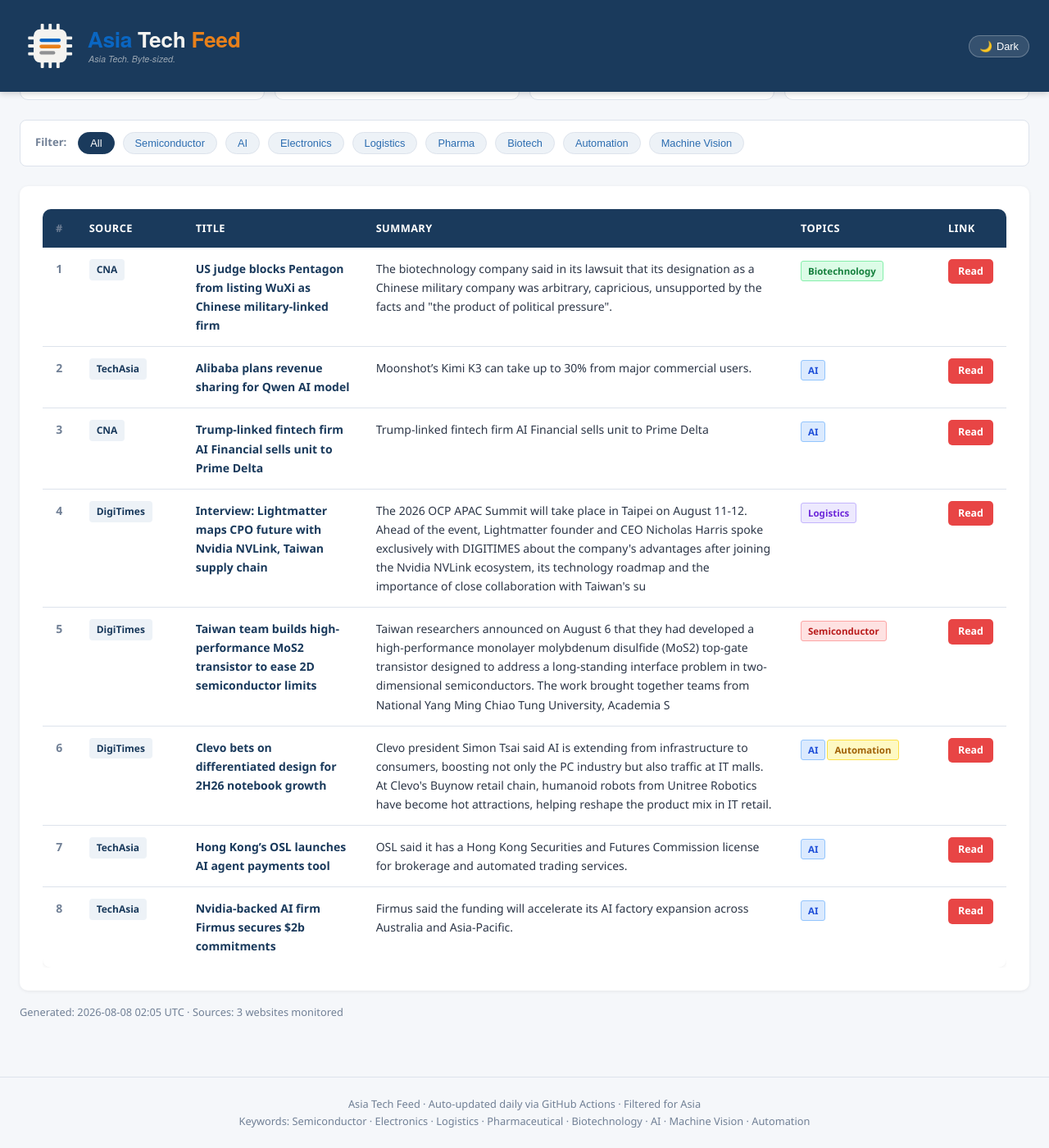
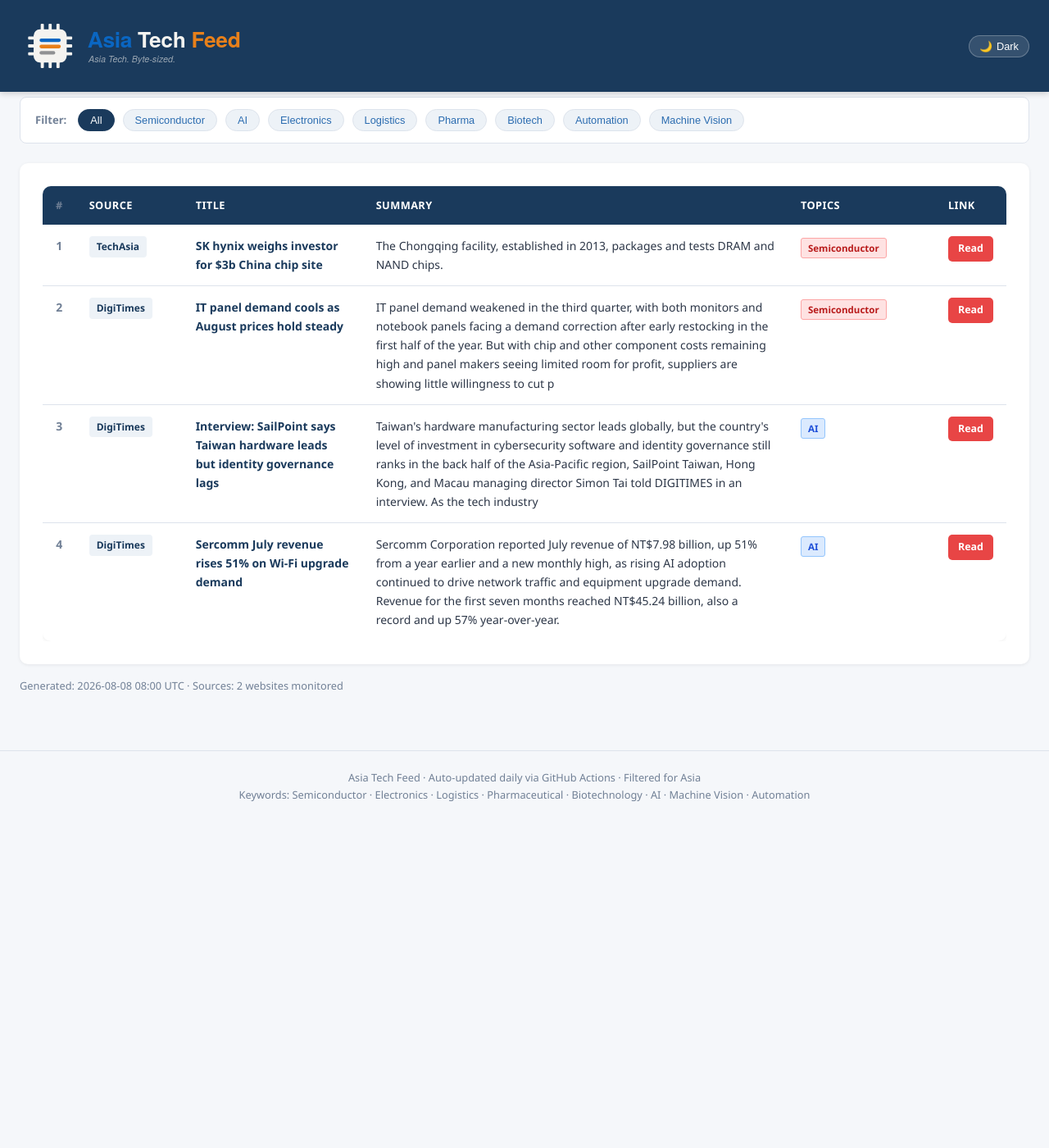
Before and after one commit to asiatechfeed/Asia-Tech-Feed, a Jekyll site: the page built from _posts/2026-08-08-asia-tech-news-digest.md, in a window 1280 px wide and 1400 px high, scrolled down 603 px. Shown: the whole window at 82% size. Built offline with Jekyll 4.4.1, drawn with Linux system fonts in a browser that asks for light colours; a script that is not in the unit is left out; after the commit the page ends 1605 px from its top, so only the background shows below that; some of the changed text lies outside the part shown.

Commit message:
📰 News digest 2026-08-08 (4 articles)

```diff
--- a/_data/seen_urls.json
+++ b/_data/seen_urls.json
@@ -194,5 +194,9 @@
   "1a157d515b": "2026-08-08",
   "4414e6f883": "2026-08-08",
   "e36162072f": "2026-08-08",
-  "a5ffadcb2b": "2026-08-08"
+  "a5ffadcb2b": "2026-08-08",
+  "e0c2676b8d": "2026-08-08",
+  "b05bcee8c6": "2026-08-08",
+  "f50f1d097b": "2026-08-08",
+  "9a276c340e": "2026-08-08"
 }
--- a/_posts/2026-08-08-asia-tech-news-digest.md
+++ b/_posts/2026-08-08-asia-tech-news-digest.md
@@ -1,16 +1,16 @@
 ---
 layout: post
 title: "Asia Tech News Digest - August 08, 2026"
-date: 2026-08-08 10:05:11 +0800
-articles_count: 8
-sources_count: 3
-sources: ["CNA", "DigiTimes", "TechAsia"]
+date: 2026-08-08 16:00:51 +0800
+articles_count: 4
+sources_count: 2
+sources: ["DigiTimes", "TechAsia"]
 csv_file: /assets/data/news-2026-08-08.tsv
-featured_title: "US judge blocks Pentagon from listing WuXi as Chinese military-linked firm"
-featured_url: "https://www.channelnewsasia.com/east-asia/us-judge-blocks-pentagon-listing-wuxi-chinese-military-linked-firm-6306941"
-featured_source: "CNA"
-featured_summary: "The biotechnology company said in its lawsuit that its designation as a Chinese military company was arbitrary, capricious, unsupported by the facts and \"the product of political pressure\"."
-featured_image: "https://dam.mediacorp.sg/image/upload/s--S31j1fzd--/c_crop,h_450,w_800,x_0,y_0/c_fill,g_auto,h_676,w_1200/fl_relative,g_south_east,l_mediacorp:cna:watermark:2024-04:reuters_1,w_0.1/f_auto,q_auto/v1/one-cms/core/2026-08-07T200751Z_1_LYNXMPEM761J3_RTROPTP_3_WUXI-APPTEC.JPG?itok=VGR5rVyD"
+featured_title: "SK hynix weighs investor for $3b China chip site"
+featured_url: "https://www.techinasia.com/sk-hynix-sell-shares-raise-investment"
+featured_source: "TechAsia"
+featured_summary: "The Chongqing facility, established in 2013, packages and tests DRAM and NAND chips."
+featured_image: ""
 ---
 
 <table class="news-table">
@@ -27,67 +27,35 @@ featured_image: "https://dam.mediacorp.sg/image/upload/s--S31j1fzd--/c_crop,h_45
 <tbody>
 <tr>
   <td class="col-num">1</td>
-  <td class="col-source"><span class="source-badge">CNA</span></td>
-  <td class="col-title"><span class="article-title">US judge blocks Pentagon from listing WuXi as Chinese military-linked firm</span></td>
-  <td class="col-summary">The biotechnology company said in its lawsuit that its designation as a Chinese military company was arbitrary, capricious, unsupported by the facts and "the product of political pressure".</td>
-  <td class="col-tags"><span class="tag bio">Biotechnology</span></td>
-  <td class="col-link"><a class="btn-link" href="https://www.channelnewsasia.com/east-asia/us-judge-blocks-pentagon-listing-wuxi-chinese-military-linked-firm-6306941" target="_blank" rel="noopener">Read</a></td>
+  <td class="col-source"><span class="source-badge">TechAsia</span></td>
+  <td class="col-title"><span class="article-title">SK hynix weighs investor for $3b China chip site</span></td>
+  <td class="col-summary">The Chongqing facility, established in 2013, packages and tests DRAM and NAND chips.</td>
+  <td class="col-tags"><span class="tag semi">Semiconductor</span></td>
+  <td class="col-link"><a class="btn-link" href="https://www.techinasia.com/sk-hynix-sell-shares-raise-investment" target="_blank" rel="noopener">Read</a></td>
 </tr>
 <tr>
   <td class="col-num">2</td>
-  <td class="col-source"><span class="source-badge">TechAsia</span></td>
-  <td class="col-title"><span class="article-title">Alibaba plans revenue sharing for Qwen AI model</span></td>
-  <td class="col-summary">Moonshot’s Kimi K3 can take up to 30% from major commercial users.</td>
-  <td class="col-tags"><span class="tag ai">AI</span></td>
-  <td class="col-link"><a class="btn-link" href="https://www.techinasia.com/alibaba-baidu-shares-jump-on-apple-ai-partnership" target="_blank" rel="noopener">Read</a></td>
+  <td class="col-source"><span class="source-badge">DigiTimes</span></td>
+  <td class="col-title"><span class="article-title">IT panel demand cools as August prices hold steady</span></td>
+  <td class="col-summary">IT panel demand weakened in the third quarter, with both monitors and notebook panels facing a demand correction after early restocking in the first half of the year. But with chip and other component costs remaining high and panel makers seeing limited room for profit, suppliers are showing little willingness to cut p</td>
+  <td class="col-tags"><span class="tag semi">Semiconductor</span></td>
+  <td class="col-link"><a class="btn-link" href="https://www.digitimes.com/news/a20260806PD236/panel-demand-shipments-2026-brand.html" target="_blank" rel="noopener">Read</a></td>
 </tr>
 <tr>
   <td class="col-num">3</td>
-  <td class="col-source"><span class="source-badge">CNA</span></td>
-  <td class="col-title"><span class="article-title">Trump-linked fintech firm AI Financial sells unit to Prime Delta</span></td>
-  <td class="col-summary">Trump-linked fintech firm AI Financial sells unit to Prime Delta</td>
+  <td class="col-source"><span class="source-badge">DigiTimes</span></td>
+  <td class="col-title"><span class="article-title">Interview: SailPoint says Taiwan hardware leads but identity governance lags</span></td>
+  <td class="col-summary">Taiwan's hardware manufacturing sector leads globally, but the country's level of investment in cybersecurity software and identity governance still ranks in the back half of the Asia-Pacific region, SailPoint Taiwan, Hong Kong, and Macau managing director Simon Tai told DIGITIMES in an interview. As the tech industry </td>
   <td class="col-tags"><span class="tag ai">AI</span></td>
-  <td class="col-link"><a class="btn-link" href="https://www.channelnewsasia.com/business/trump-linked-fintech-firm-ai-financial-sells-unit-prime-delta-6307176" target="_blank" rel="noopener">Read</a></td>
+  <td class="col-link"><a class="btn-link" href="https://www.digitimes.com/news/a20260805PD229/taiwan-governance-hardware-manufacturing-cybersecurity.html" target="_blank" rel="noopener">Read</a></td>
 </tr>
 <tr>
   <td class="col-num">4</td>
   <td class="col-source"><span class="source-badge">DigiTimes</span></td>
-  <td class="col-title"><span class="article-title">Interview: Lightmatter maps CPO future with Nvidia NVLink, Taiwan supply chain</span></td>
-  <td class="col-summary">The 2026 OCP APAC Summit will take place in Taipei on August 11-12. Ahead of the event, Lightmatter founder and CEO Nicholas Harris spoke exclusively with DIGITIMES about the company's advantages after joining the Nvidia NVLink ecosystem, its technology roadmap and the importance of close collaboration with Taiwan's su</td>
-  <td class="col-tags"><span class="tag logis">Logistics</span></td>
-  <td class="col-link"><a class="btn-link" href="https://www.digitimes.com/news/a20260807PD228/ocp-cpo-nvidia-taiwan-supply-chain-2026.html" target="_blank" rel="noopener">Read</a></td>
-</tr>
-<tr>
-  <td class="col-num">5</td>
-  <td class="col-source"><span class="source-badge">DigiTimes</span></td>
-  <td class="col-title"><span class="article-title">Taiwan team builds high-performance MoS2 transistor to ease 2D semiconductor limits</span></td>
-  <td class="col-summary">Taiwan researchers announced on August 6 that they had developed a high-performance monolayer molybdenum disulfide (MoS2) top-gate transistor designed to address a long-standing interface problem in two-dimensional semiconductors. The work brought together teams from National Yang Ming Chiao Tung University, Academia S</td>
-  <td class="col-tags"><span class="tag semi">Semiconductor</span></td>
-  <td class="col-link"><a class="btn-link" href="https://www.digitimes.com/news/a20260806PD226/taiwan-transistor-semiconductors-chips-aluminum.html" target="_blank" rel="noopener">Read</a></td>
-</tr>
-<tr>
-  <td class="col-num">6</td>
-  <td class="col-source"><span class="source-badge">DigiTimes</span></td>
-  <td class="col-title"><span class="article-title">Clevo bets on differentiated design for 2H26 notebook growth</span></td>
-  <td class="col-summary">Clevo president Simon Tsai said AI is extending from infrastructure to consumers, boosting not only the PC industry but also traffic at IT malls. At Clevo's Buynow retail chain, humanoid robots from Unitree Robotics have become hot attractions, helping reshape the product mix in IT retail.</td>
-  <td class="col-tags"><span class="tag ai">AI</span><span class="tag auto">Automation</span></td>
-  <td class="col-link"><a class="btn-link" href="https://www.digitimes.com/news/a20260806PD232/clevo-president-revenue-profit-growth.html" target="_blank" rel="noopener">Read</a></td>
-</tr>
-<tr>
-  <td class="col-num">7</td>
-  <td class="col-source"><span class="source-badge">TechAsia</span></td>
-  <td class="col-title"><span class="article-title">Hong Kong’s OSL launches AI agent payments tool</span></td>
-  <td class="col-summary">OSL said it has a Hong Kong Securities and Futures Commission license for brokerage and automated trading services.</td>
+  <td class="col-title"><span class="article-title">Sercomm July revenue rises 51% on Wi-Fi upgrade demand</span></td>
+  <td class="col-summary">Sercomm Corporation reported July revenue of NT$7.98 billion, up 51% from a year earlier and a new monthly high, as rising AI adoption continued to drive network traffic and equipment upgrade demand. Revenue for the first seven months reached NT$45.24 billion, also a record and up 57% year-over-year.</td>
   <td class="col-tags"><span class="tag ai">AI</span></td>
-  <td class="col-link"><a class="btn-link" href="https://www.techinasia.com/bitget-launches-stablecoin-yield-product-cash" target="_blank" rel="noopener">Read</a></td>
-</tr>
-<tr>
-  <td class="col-num">8</td>
-  <td class="col-source"><span class="source-badge">TechAsia</span></td>
-  <td class="col-title"><span class="article-title">Nvidia-backed AI firm Firmus secures $2b commitments</span></td>
-  <td class="col-summary">Firmus said the funding will accelerate its AI factory expansion across Australia and Asia-Pacific.</td>
-  <td class="col-tags"><span class="tag ai">AI</span></td>
-  <td class="col-link"><a class="btn-link" href="https://www.techinasia.com/blackstone-coatue-australian-ai-firm-firmus-10b-loan" target="_blank" rel="noopener">Read</a></td>
+  <td class="col-link"><a class="btn-link" href="https://www.digitimes.com/news/a20260807PD206/revenue-sercomm-demand-equipment-wi-fi.html" target="_blank" rel="noopener">Read</a></td>
 </tr>
 </tbody>
 </table>
```
Also changed, not shown: _digest_meta.json (+16 -22 lines), assets/data/news-2026-08-08.tsv (+4 -8 lines), assets/data/search-index.json.
